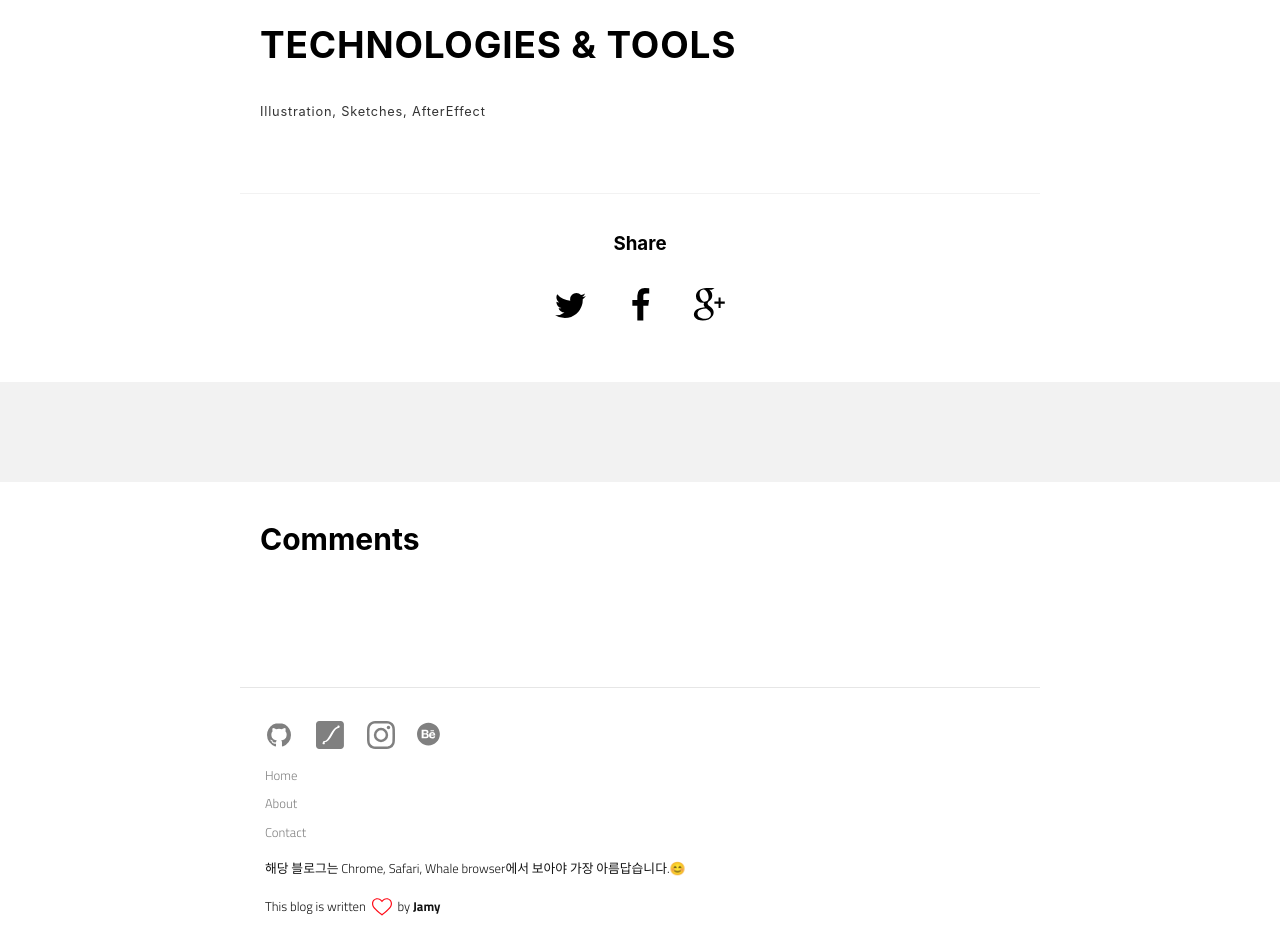
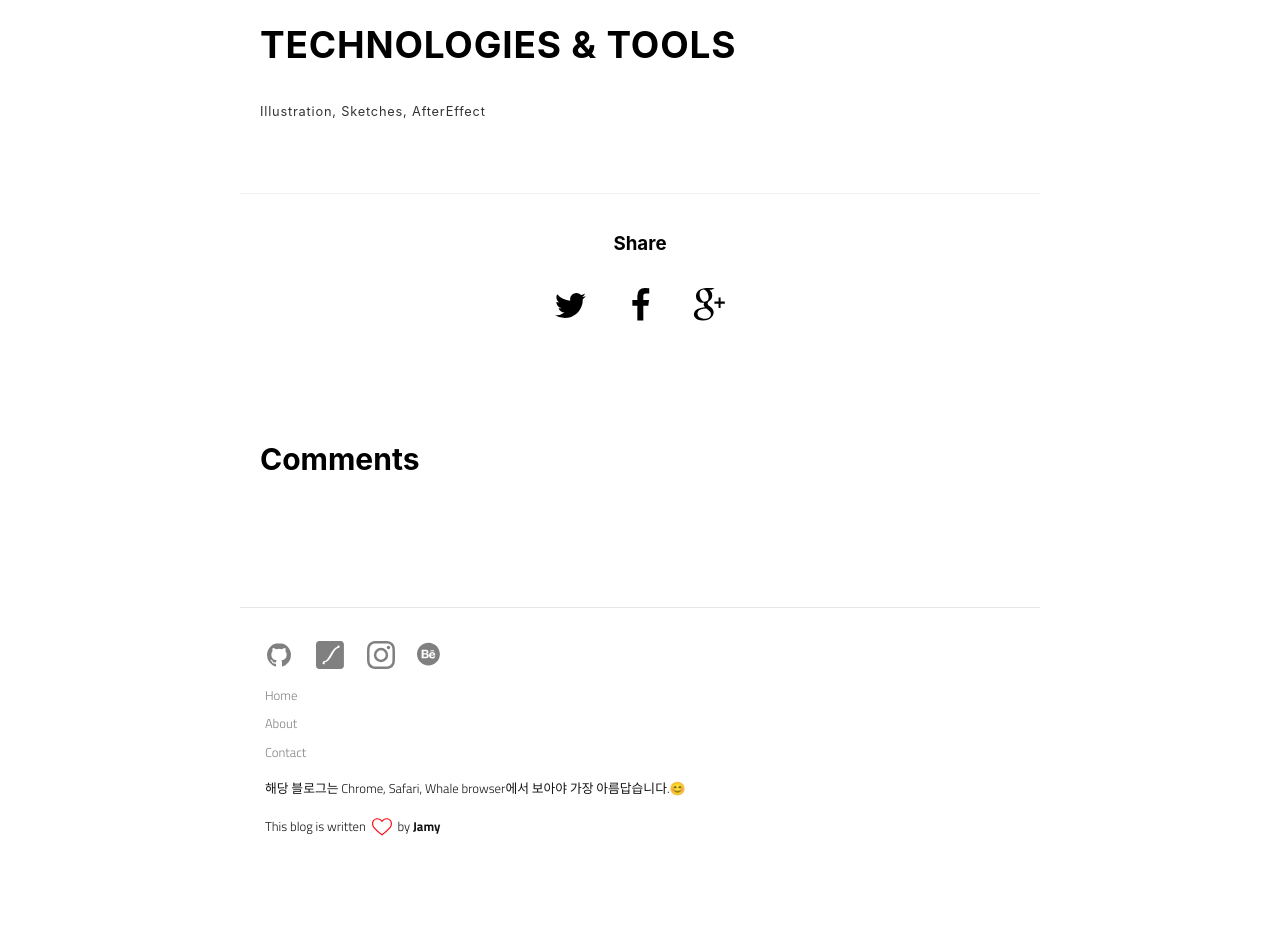
Before and after one commit to crazyjamy/crazyjamy.github.io, a Jekyll site: the page built from _posts/2020-10-02-icon_kids.md, in a window 1280 px wide and 1400 px high, scrolled down 2172 px. Shown: the part 448-1400 px from the top of the window. Built offline with Jekyll 4.4.1, drawn with Linux system fonts in a browser that asks for light colours; comment, search, counter and statistics services are not loaded; after the commit the page ends 3492 px from its top, so only the background shows below that.

Commit message:
Update main.css

```diff
--- a/assets/css/main.css
+++ b/assets/css/main.css
@@ -700,7 +700,7 @@ pre code::after{
   display:none
 }
 .author{
-  background:#f2f2f2;display:table;width:100%;padding:2.5rem 0;margin:2.5rem 0;
+  background:#fff;display:table;width:100%;padding:2.5rem 0;
 }
 @media only screen and (min-width:37.5rem){
     .author{
```
